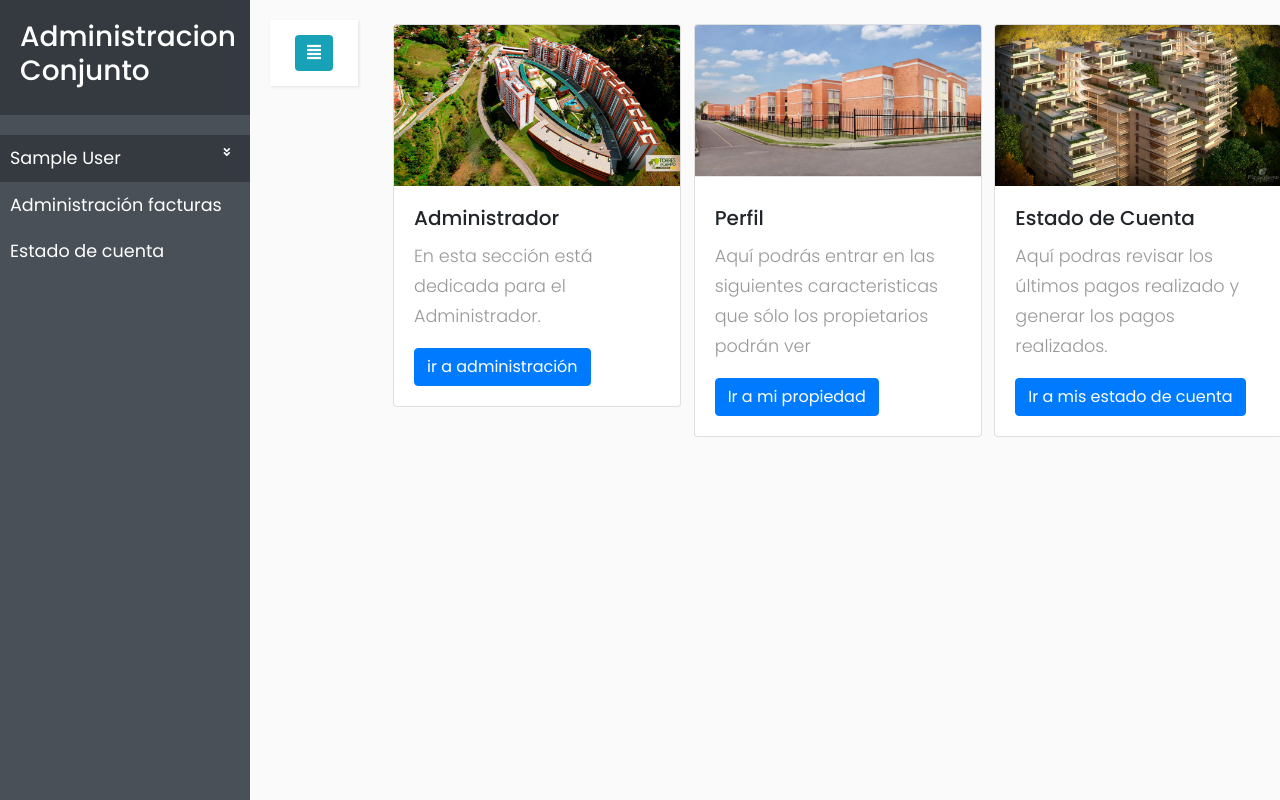
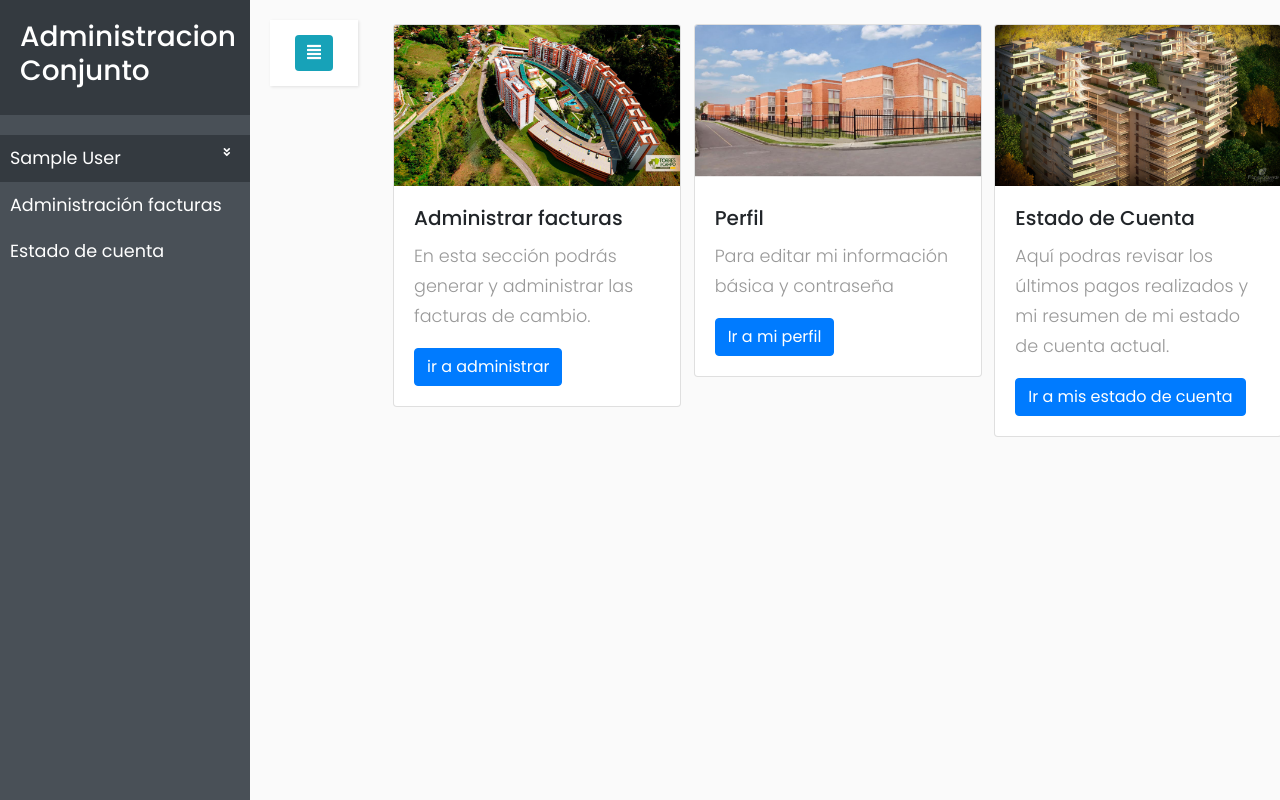
Before and after one commit to hramose/administracion_conjuntos, a Laravel app: page /home in a window 1280 px wide. Run offline with Laravel 8, Linux system fonts and the light colour scheme; the visitor is signed in with stand-in values (Sample User, id 1); some libraries are stand-ins or nearby versions.

Commit message:
Se corrigen la información de las cards

```diff
--- a/resources/views/home.blade.php
+++ b/resources/views/home.blade.php
@@ -12,9 +12,9 @@
           <div class="card" style="width: 18rem;">
               <img class="card-img-top" src="{{ asset('img/eje1.jpg') }}" alt="Card image cap">
               <div class="card-body">
-                  <h5 class="card-title">Administrador</h5>
-                  <p class="card-text">En esta sección está dedicada para el Administrador.</p>
-                  <a href="#" class="btn btn-primary">ir a administración</a>
+                  <h5 class="card-title">Administrar facturas</h5>
+                  <p class="card-text">En esta sección podrás generar y administrar las facturas de cambio.</p>
+                  <a href="#" class="btn btn-primary">ir a administrar</a>
               </div>
           </div>
         </div>
@@ -23,8 +23,8 @@
               <img class="card-img-top" src="{{ asset('img/eje2.jpg') }}" alt="Card image cap">
               <div class="card-body">
                   <h5 class="card-title">Perfil</h5>
-                  <p class="card-text">Aquí podrás entrar en las siguientes caracteristicas que sólo los propietarios podrán ver</p>
-                  <a href="#" class="btn btn-primary">Ir a mi propiedad</a>
+                  <p class="card-text">Para editar mi información básica y contraseña</p>
+                  <a href="#" class="btn btn-primary">Ir a mi perfil</a>
               </div>
           </div>
         </div>
@@ -33,7 +33,7 @@
               <img class="card-img-top" src="{{ asset('img/eje4.jpg') }}" alt="Card image cap">
               <div class="card-body">
                   <h5 class="card-title">Estado de Cuenta</h5>
-                  <p class="card-text">Aquí podras revisar los últimos pagos realizado y generar los pagos realizados.</p>
+                  <p class="card-text">Aquí podras revisar los últimos pagos realizados y mi resumen de mi estado de cuenta actual.</p>
                   <a href="#" class="btn btn-primary">Ir a mis estado de cuenta</a>
               </div>
           </div>
```
